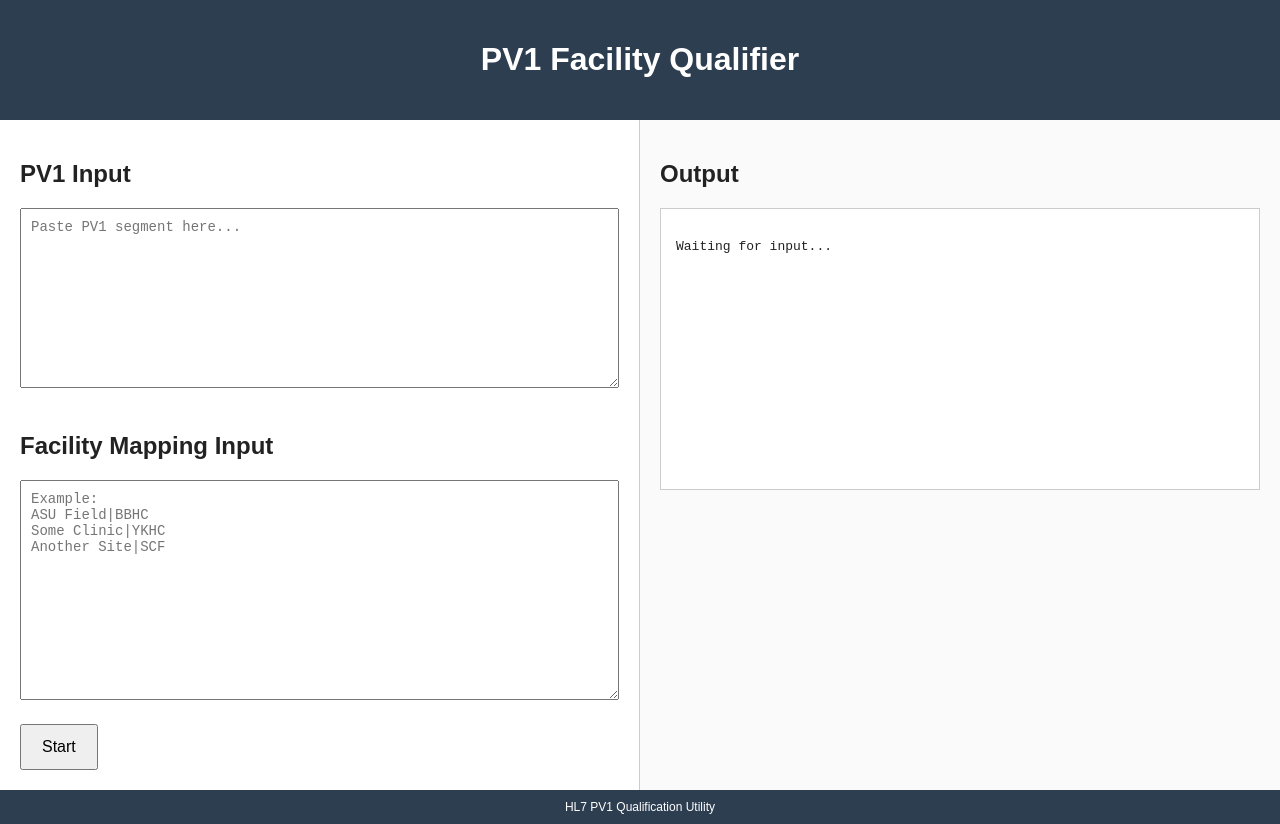
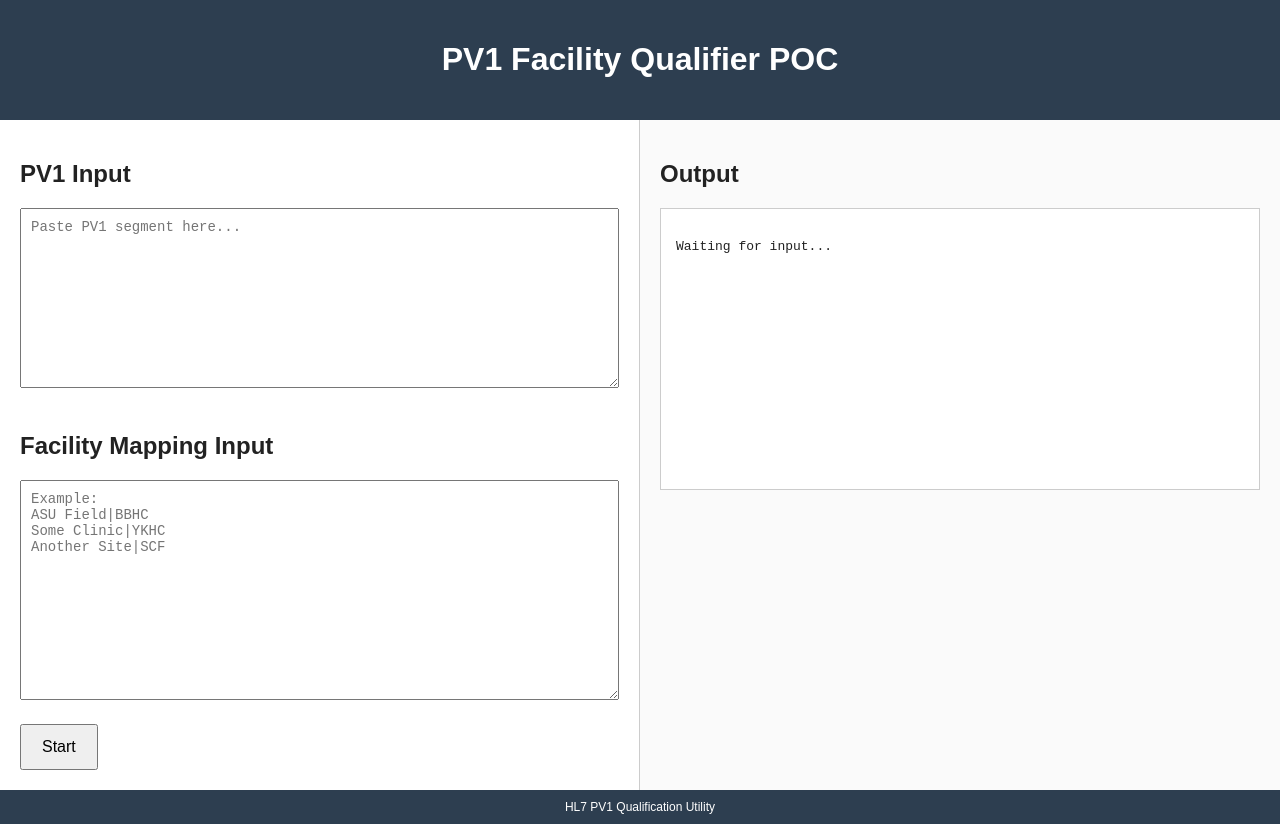
Before and after one commit to vitamind239-dev/hie-facility-poc-v1, a plain HTML site: page index.html in a window 1280 px wide. Drawn offline with Linux system fonts and the light colour scheme.

Commit message:
Update index.html
v.0.1. PV1 Facility Qualifier POC

```diff
--- a/index.html
+++ b/index.html
@@ -102,7 +102,7 @@ button {
 <body>
 
 <header>
-    <h1>PV1 Facility Qualifier</h1>
+    <h1>PV1 Facility Qualifier POC</h1>
 </header>
 
 <div class="container">
```
